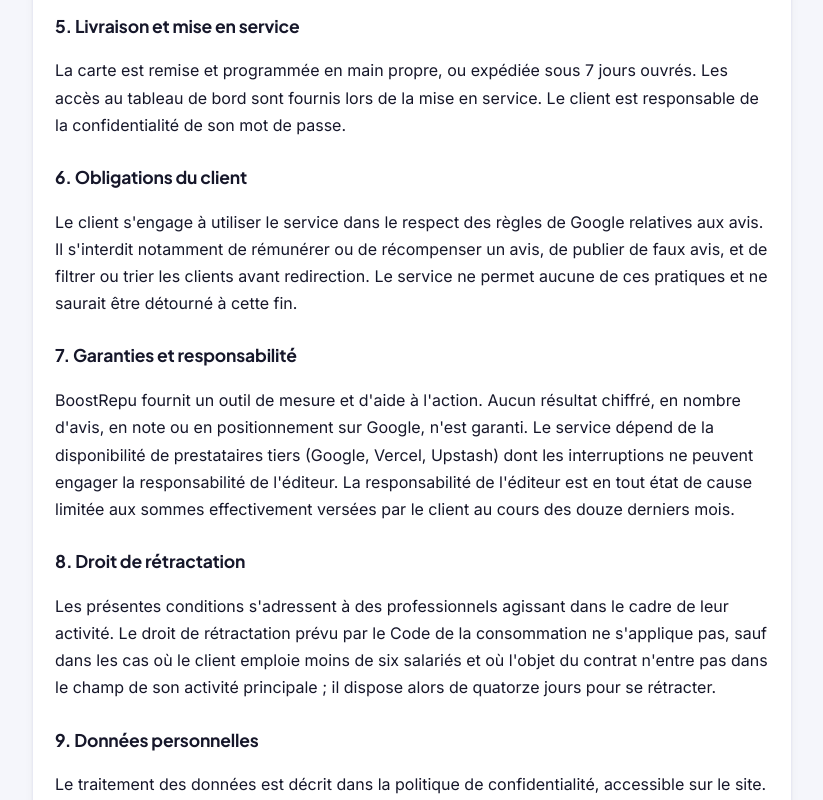
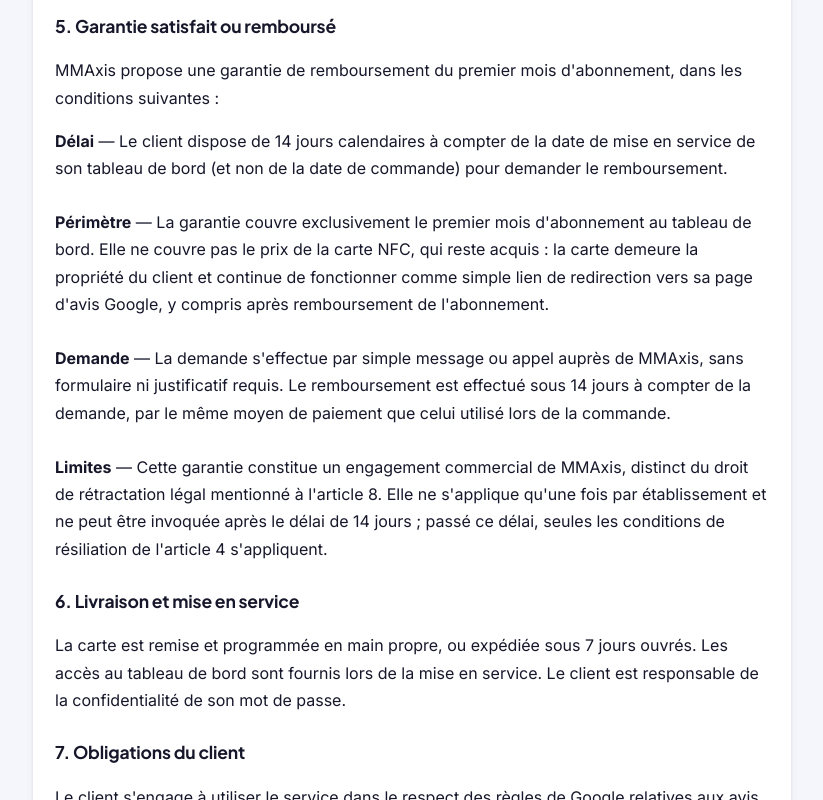
Before and after one commit to Malcolm1508/avisboost, a Next.js app: page /cgv in a window 1280 px wide. Shown: the part 940-1740 px from the top of the page, without its empty margins (228-1051 px from the left). Built offline with nearby package versions, Linux system fonts and the light colour scheme.

Commit message:
Update pricing and terms in page.js

```diff
--- a/app/cgv/page.js
+++ b/app/cgv/page.js
@@ -10,7 +10,7 @@ export default function CGV() {
 
       <div className="container pull-up">
         <div className="card reveal" style={{ maxWidth: 760, margin: "0 auto", lineHeight: 1.7 }}>
-        <h2 className="card-title">1. Objet</h2>
+          <h2 className="card-title">1. Objet</h2>
           <p>
             Les présentes conditions régissent la vente, par <b>MMAxis</b> (entreprise individuelle,
             SIRET À COMPLÉTER), à des clients professionnels, d'une carte NFC et d'un abonnement au
@@ -22,7 +22,7 @@ export default function CGV() {
           <h2 className="card-title" style={{ marginTop: 24 }}>2. Prestations</h2>
           <p>
             <b>La carte NFC</b> : support physique programmé pour rediriger le client final vers la page d'avis Google
-            de l'établissement, vendue au prix unitaire de 30 € TTC, payable en une fois.<br /><br />
+            de l'établissement, vendue au prix unitaire de 39 € TTC, payable en une fois.<br /><br />
             <b>L'abonnement</b> : accès à un tableau de bord en ligne comprenant le comptage des scans, l'historique,
             le suivi de conversion, l'analyse des avis, la génération de réponses et de visuels, au prix de 15 € TTC
             par mois et par établissement.
@@ -40,17 +40,38 @@ export default function CGV() {
             L'abonnement est conclu sans engagement de durée. Le client peut y mettre fin à tout moment ; la
             résiliation prend effet à la fin de la période mensuelle en cours, sans remboursement au prorata. La carte
             NFC demeure la propriété du client et continue de fonctionner comme simple lien de redirection.
-            L'éditeur peut résilier en cas de manquement grave, notamment en cas d'usage contraire à l'article 6.
+            MMAxis peut résilier en cas de manquement grave, notamment en cas d'usage contraire à l'article 7.
           </p>
 
-          <h2 className="card-title" style={{ marginTop: 24 }}>5. Livraison et mise en service</h2>
+          <h2 className="card-title" style={{ marginTop: 24 }}>5. Garantie satisfait ou remboursé</h2>
+          <p>
+            MMAxis propose une garantie de remboursement du premier mois d'abonnement, dans les conditions
+            suivantes :
+          </p>
+          <p>
+            <b>Délai</b> — Le client dispose de 14 jours calendaires à compter de la date de mise en service
+            de son tableau de bord (et non de la date de commande) pour demander le remboursement.<br /><br />
+            <b>Périmètre</b> — La garantie couvre exclusivement le premier mois d'abonnement au tableau de bord.
+            Elle ne couvre pas le prix de la carte NFC, qui reste acquis : la carte demeure la propriété du client
+            et continue de fonctionner comme simple lien de redirection vers sa page d'avis Google, y compris
+            après remboursement de l'abonnement.<br /><br />
+            <b>Demande</b> — La demande s'effectue par simple message ou appel auprès de MMAxis, sans formulaire
+            ni justificatif requis. Le remboursement est effectué sous 14 jours à compter de la demande, par le
+            même moyen de paiement que celui utilisé lors de la commande.<br /><br />
+            <b>Limites</b> — Cette garantie constitue un engagement commercial de MMAxis, distinct du droit de
+            rétractation légal mentionné à l'article 8. Elle ne s'applique qu'une fois par établissement et ne
+            peut être invoquée après le délai de 14 jours ; passé ce délai, seules les conditions de résiliation
+            de l'article 4 s'appliquent.
+          </p>
+
+          <h2 className="card-title" style={{ marginTop: 24 }}>6. Livraison et mise en service</h2>
           <p>
             La carte est remise et programmée en main propre, ou expédiée sous 7 jours ouvrés. Les accès au tableau
             de bord sont fournis lors de la mise en service. Le client est responsable de la confidentialité de son
             mot de passe.
           </p>
 
-          <h2 className="card-title" style={{ marginTop: 24 }}>6. Obligations du client</h2>
+          <h2 className="card-title" style={{ marginTop: 24 }}>7. Obligations du client</h2>
           <p>
             Le client s'engage à utiliser le service dans le respect des règles de Google relatives aux avis. Il
             s'interdit notamment de rémunérer ou de récompenser un avis, de publier de faux avis, et de filtrer ou
@@ -58,33 +79,34 @@ export default function CGV() {
             détourné à cette fin.
           </p>
 
-          <h2 className="card-title" style={{ marginTop: 24 }}>7. Garanties et responsabilité</h2>
+          <h2 className="card-title" style={{ marginTop: 24 }}>8. Garanties et responsabilité</h2>
           <p>
             BoostRepu fournit un outil de mesure et d'aide à l'action. Aucun résultat chiffré, en nombre d'avis, en
-            note ou en positionnement sur Google, n'est garanti. Le service dépend de la disponibilité de
-            prestataires tiers (Google, Vercel, Upstash) dont les interruptions ne peuvent engager la responsabilité
-            de l'éditeur. La responsabilité de l'éditeur est en tout état de cause limitée aux sommes effectivement
-            versées par le client au cours des douze derniers mois.
+            note ou en positionnement sur Google, n'est garanti au-delà de l'engagement décrit à l'article 5. Le
+            service dépend de la disponibilité de prestataires tiers (Google, Vercel, Upstash) dont les
+            interruptions ne peuvent engager la responsabilité de MMAxis. La responsabilité de MMAxis est en tout
+            état de cause limitée aux sommes effectivement versées par le client au cours des douze derniers mois.
           </p>
 
-          <h2 className="card-title" style={{ marginTop: 24 }}>8. Droit de rétractation</h2>
+          <h2 className="card-title" style={{ marginTop: 24 }}>9. Droit de rétractation légal</h2>
           <p>
             Les présentes conditions s'adressent à des professionnels agissant dans le cadre de leur activité. Le
             droit de rétractation prévu par le Code de la consommation ne s'applique pas, sauf dans les cas où le
             client emploie moins de six salariés et où l'objet du contrat n'entre pas dans le champ de son activité
-            principale ; il dispose alors de quatorze jours pour se rétracter.
+            principale ; il dispose alors de quatorze jours pour se rétracter. Ce droit légal est indépendant de la
+            garantie commerciale décrite à l'article 5.
           </p>
 
-          <h2 className="card-title" style={{ marginTop: 24 }}>9. Données personnelles</h2>
+          <h2 className="card-title" style={{ marginTop: 24 }}>10. Données personnelles</h2>
           <p>
             Le traitement des données est décrit dans la politique de confidentialité, accessible sur le site.
           </p>
 
-          <h2 className="card-title" style={{ marginTop: 24 }}>10. Droit applicable et litiges</h2>
+          <h2 className="card-title" style={{ marginTop: 24 }}>11. Droit applicable et litiges</h2>
           <p>
             Les présentes sont soumises au droit français. En cas de litige, les parties rechercheront une solution
             amiable avant toute action judiciaire. À défaut, compétence est attribuée aux tribunaux du ressort du
-            siège de l'éditeur.
+            siège de MMAxis.
           </p>
 
           <p className="footnote" style={{ marginTop: 24 }}>Dernière mise à jour : août 2026.</p>
```
